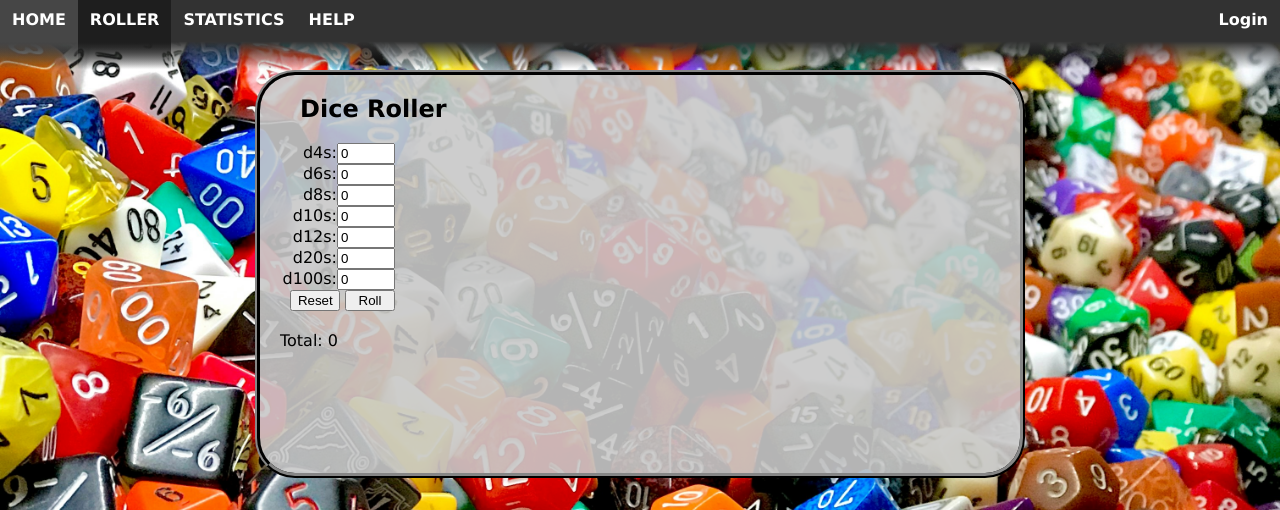
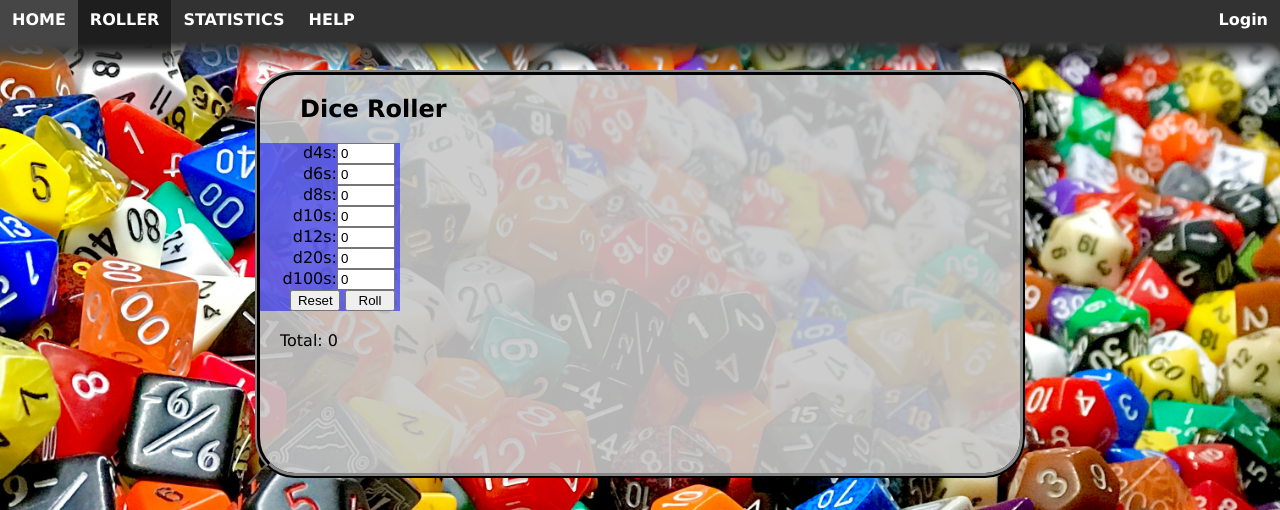
Before and after one commit to SirAnodos/DiceApp, a PHP site: page /public/roller.php in a window 1280 px wide. Shown: the top 510 px of the page. Run offline with PHP 8.4, Linux system fonts and the light colour scheme.

Commit message:
update style.css

```diff
--- a/styles/style.css
+++ b/styles/style.css
@@ -128,7 +128,7 @@ body {
 .input-panel {
   width: var(--left-column-width);
   text-align: right;
-  /*background-color: rgba(0,0,255,0.5);*/
+  background-color: rgba(0,0,255,0.5);
   float: left;
 }
 
```
